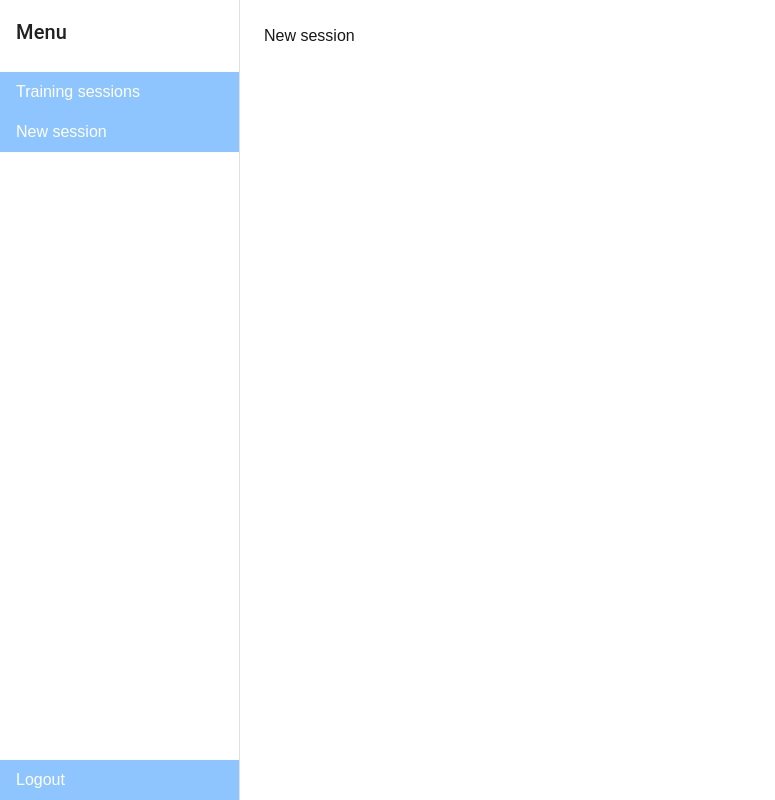
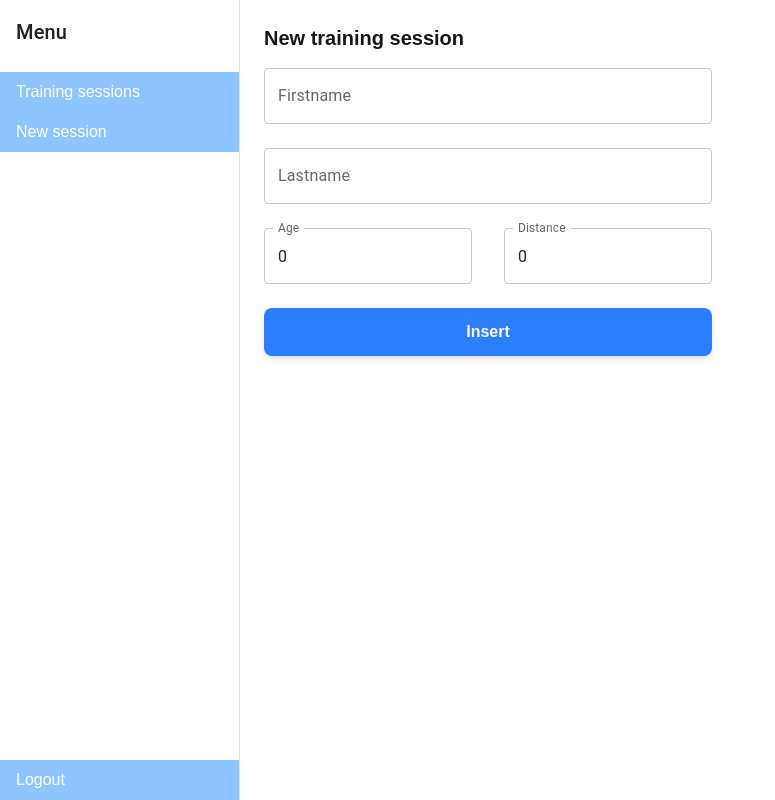
Before and after one commit to claclacla/Mindset, a Next.js app: page /new-training-session in a window 1280 px wide. Shown: the whole page, without its empty margins (0-775 px from the left). Built offline with nearby package versions, Linux system fonts and the light colour scheme.

Commit message:
Added the form on the new training session. The trainingSessions API moved to getTrainingSessions

```diff
--- a/src/app/entities/TrainingSession.ts
+++ b/src/app/entities/TrainingSession.ts
@@ -1,5 +1,5 @@
 export interface TrainingSession {
-    id: number,
+    id?: number,
     lastName: string,
     firstName: string,
     age: number,
--- a/src/app/new-training-session/page.tsx
+++ b/src/app/new-training-session/page.tsx
@@ -1,16 +1,40 @@
 "use client";
 
-import { Box } from '@mui/material';
+import { ChangeEvent, ChangeEventHandler, useState } from 'react';
+
+import { Box, TextField } from '@mui/material';
 
 import LeftBar from '@/app/components/LeftBar';
 
 import useIsClient from '@/app/hooks/useIsClient';
 
+import { TrainingSession } from '../entities/TrainingSession';
+
 export default function NewTrainingSession() {
+    const [trainingSession, setTrainingSession] = useState<TrainingSession>({
+        lastName: "",
+        firstName: "",
+        age: 0,
+        distance: 0
+    });
+
     const { isClient } = useIsClient();
 
     if (!isClient) {
         return;
+    }
+
+    function onFormFieldChange(event: React.ChangeEvent<HTMLInputElement | HTMLTextAreaElement>) {
+        const { name, value } = event.target;
+
+        setTrainingSession((prevData: TrainingSession) => ({
+            ...prevData,
+            [name]: value
+        }));
+    };
+
+    function onSubmit() {
+
     }
 
     return (
@@ -24,7 +48,63 @@ export default function NewTrainingSession() {
                     p: 3,
                 }}
             >
-                <h2>New session</h2>
+                <div className="text-xl font-semibold mb-4">New training session</div>
+
+                <form
+                    onSubmit={onSubmit}
+                    className="w-full max-w-md"
+                >
+
+                    <div className="mb-6">
+                        <TextField
+                            label="Firstname"
+                            variant="outlined"
+                            fullWidth
+                            name="firstName"
+                            value={trainingSession.firstName}
+                            onChange={onFormFieldChange}
+                        />
+                    </div>
+
+                    <div className="mb-6">
+                        <TextField
+                            label="Lastname"
+                            variant="outlined"
+                            fullWidth
+                            name="lastName"
+                            value={trainingSession.lastName}
+                            onChange={onFormFieldChange}
+                        />
+                    </div>
+
+                    <div className="mb-6 flex items-center space-x-4">
+                        <TextField
+                            label="Age"
+                            type="number"
+                            variant="outlined"
+                            fullWidth
+                            name="age"
+                            sx={{ marginRight: 4 }}
+                            value={trainingSession.age}
+                            onChange={onFormFieldChange}
+                        />
+
+                        <TextField
+                            label="Distance"
+                            type="number"
+                            variant="outlined"
+                            fullWidth
+                            name="distance"
+                            value={trainingSession.distance}
+                            onChange={onFormFieldChange}
+                        />
+                    </div>
+
+                    <button className="w-full px-6 py-3 bg-blue-500 text-white font-semibold rounded-lg shadow-md hover:bg-blue-600 focus:outline-none focus:ring-2 focus:ring-blue-300">
+                        Insert
+                    </button>
+                </form>
+
             </Box>
         </Box>
     );
--- a/src/app/repositories/api/getTrainingSessions.ts
+++ b/src/app/repositories/api/getTrainingSessions.ts
@@ -3,7 +3,7 @@ import { TrainingSession } from "../../entities/TrainingSession";
 export default async function getTrainingSessions({ key }: { key: string }) {
     let trainingSessions: TrainingSession[] = [];
 
-    await fetch("/api/trainingSessions", {
+    await fetch("/api/getTrainingSessions", {
         method: "GET",
         headers: {
             "Content-Type": "application/json",
--- a/src/app/training-sessions/page.tsx
+++ b/src/app/training-sessions/page.tsx
@@ -30,9 +30,7 @@ export default function TrainingSessions() {
                     p: 3,
                 }}
             >
-                <div className="mb-4">
-                    <h2>Training sessions</h2>
-                </div>
+                <div className="text-xl font-semibold mb-4">Training sessions</div>
 
                 <SessionsTable />
             </Box>
```
Also changed, not shown: src/app/api/getTrainingSessions/route.ts (renamed from src/app/api/trainingSessions/route.ts).
